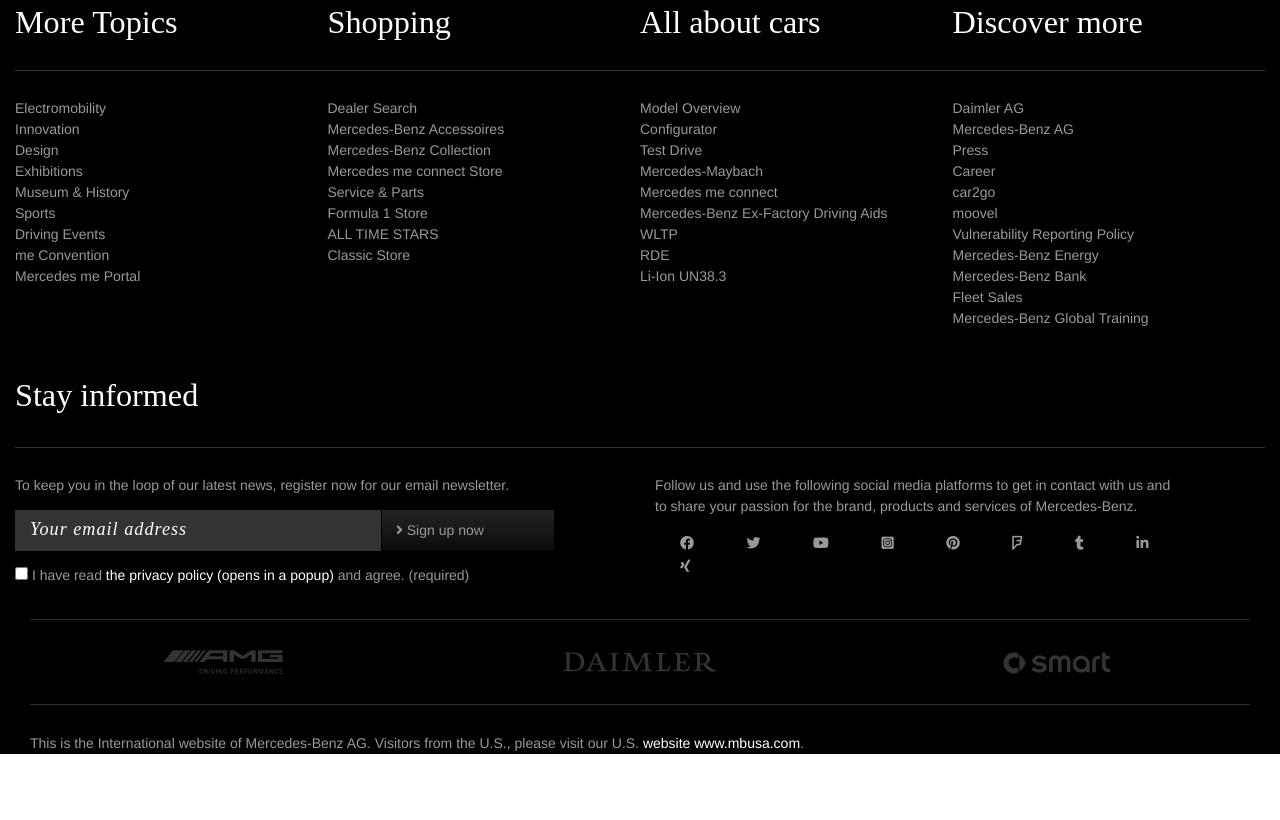
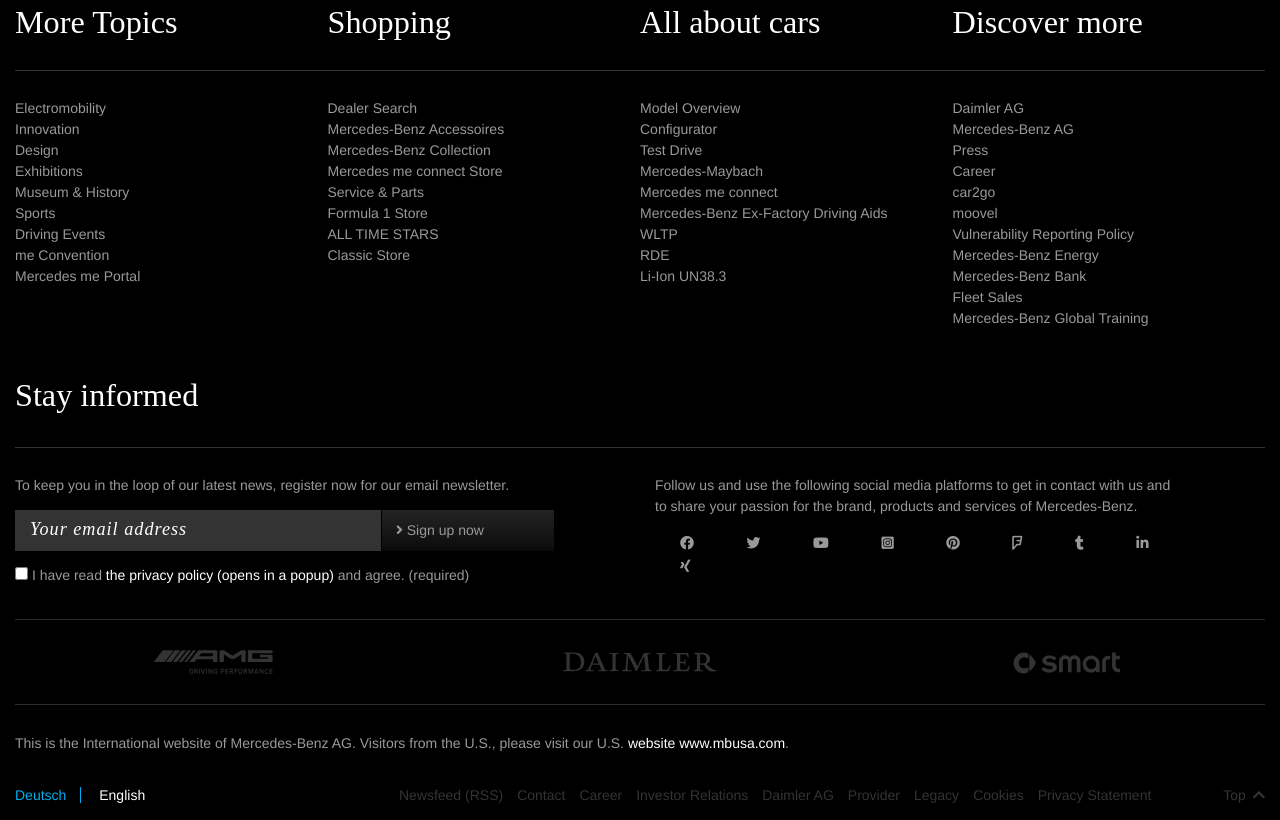
Before and after one commit to nathanWanderTech/BaiTapMecedes, a plain HTML site: page index.html in a window 1280 px wide. Shown: the part 3601-4421 px from the top of the page. Before the commit the page ends 4355 px from the top, so only its background shows below. Drawn offline with nearby package versions, Linux system fonts and the light colour scheme.

Commit message:
C9 - Finish FOOTER

```diff
--- a/index.html
+++ b/index.html
@@ -25,7 +25,7 @@
   </head>
 
   <body>
-    <header>
+    <header id="header">
       <div class="container-fluid header-block">
         <div class="logo">
           <div class="logo1">
@@ -473,7 +473,7 @@
     <!-- FOOTER BRANDHUB -->
     <section class="footer-brandhub">
       <div class="container-fluid">
-        <div class="footer-brandhub-block container-fluid">
+        <div class="footer-brandhub-block">
           <hr>
           <div class ="row">
             <div class="col-md-4 col-12 footer-brandhub-item">
@@ -489,6 +489,42 @@
           <hr>
           <p>This is the International website of Mercedes-Benz AG.
             Visitors from the U.S., please visit our U.S. <span class ="web-link"><a href="">website www.mbusa.com</a></span>.</p>
+        </div>
+      </div>
+    </section>
+
+    <!-- FOOTER -->
+    <section class="footer">
+      <div class="container-fluid">
+        <div class= "row">
+          <div class="col-xl-2 col-lg-12 language">
+            <p>
+              <span class="deutsch"><a href="">Deutsch</a></span>
+              <span class="text-white english">English</span>
+            </p>
+          </div>
+          <div class="col-xl-9 col-lg-11 links-group">
+            <div class="">
+              <ul class ="list-unstyled d-flex link-list">
+                <li><a href="">Newsfeed (RSS)</a></li>
+                <li><a href="">Contact</a></li>
+                <li><a href="">Career</a></li>
+                <li><a href="">Investor Relations</a></li>
+                <li><a href="">Daimler AG</a></li>
+              </ul>
+            </div>
+            <div class="">
+              <ul class ="list-unstyled d-flex link-list">
+                <li><a href="">Provider</a></li>
+                <li><a href="">Legacy</a></li>
+                <li><a href="">Cookies</a></li>
+                <li><a href="">Privacy Statement</a></li>
+              </ul>
+            </div>
+          </div>
+          <div class="col-xl-1 col-lg-1 back-to-top ">
+            <a href="#header"><span class="">Top</span><i class="fa fa-chevron-up" aria-hidden="true"></i></a>
+          </div>
         </div>
       </div>
     </section>
--- /dev/null
+++ b/scss/component/_footer.scss
@@ -0,0 +1,55 @@
+.footer {
+  background-color: $black;
+  padding-top: 2.2rem;
+  .language {
+    .deutsch {
+      padding-right: 1rem;
+      border-right: 1px solid $btn-lightBlue;
+      a {
+        text-decoration: none;
+        color: $btn-lightBlue;
+        &:hover {
+          color: $btn-darkBlue;
+        }
+      }
+    }
+    .english {
+      padding-left: 1rem;
+    }
+  }
+  .links-group {
+    display: flex;
+    justify-content: flex-end;
+    @include Responsive(XL) {
+      display: block;
+    }
+
+    .link-list {
+      justify-content: flex-end;
+      flex-wrap: wrap;
+      @include Responsive(LG) {
+        justify-content: flex-start !important;
+      }
+
+      li {
+        padding: 0 0.5rem;
+        @include hover-2-blue;
+        a {
+          text-decoration: none;
+          color: $text-darkgray;
+        }
+      }
+    }
+  }
+  .back-to-top {
+    @include hover-2-blue;
+    text-align: right;
+    a {
+      color: $text-darkgray;
+      text-decoration: none;
+      i {
+        padding-left: 0.5rem;
+      }
+    }
+  }
+}
--- a/scss/helper/_mixin.scss
+++ b/scss/helper/_mixin.scss
@@ -67,7 +67,11 @@ $XL: 1200px; //TV
     @media only screen and (max-width: $MD) {
       @content;
     }
-  } @else if $canvas == XL {
+  } @else if $canvas == LG {
+    @media only screen and (max-width: $LG) {
+      @content;
+    }
+  } @else {
     @media only screen and (max-width: $XL) {
       @content;
     }
--- a/scss/style.scss
+++ b/scss/style.scss
@@ -11,3 +11,4 @@
 @import "./component/links";
 @import "./component/contact";
 @import "./component/footer-brandhub";
+@import "./component/footer";
```
Also changed, not shown: css/style.css, 1 other file.
